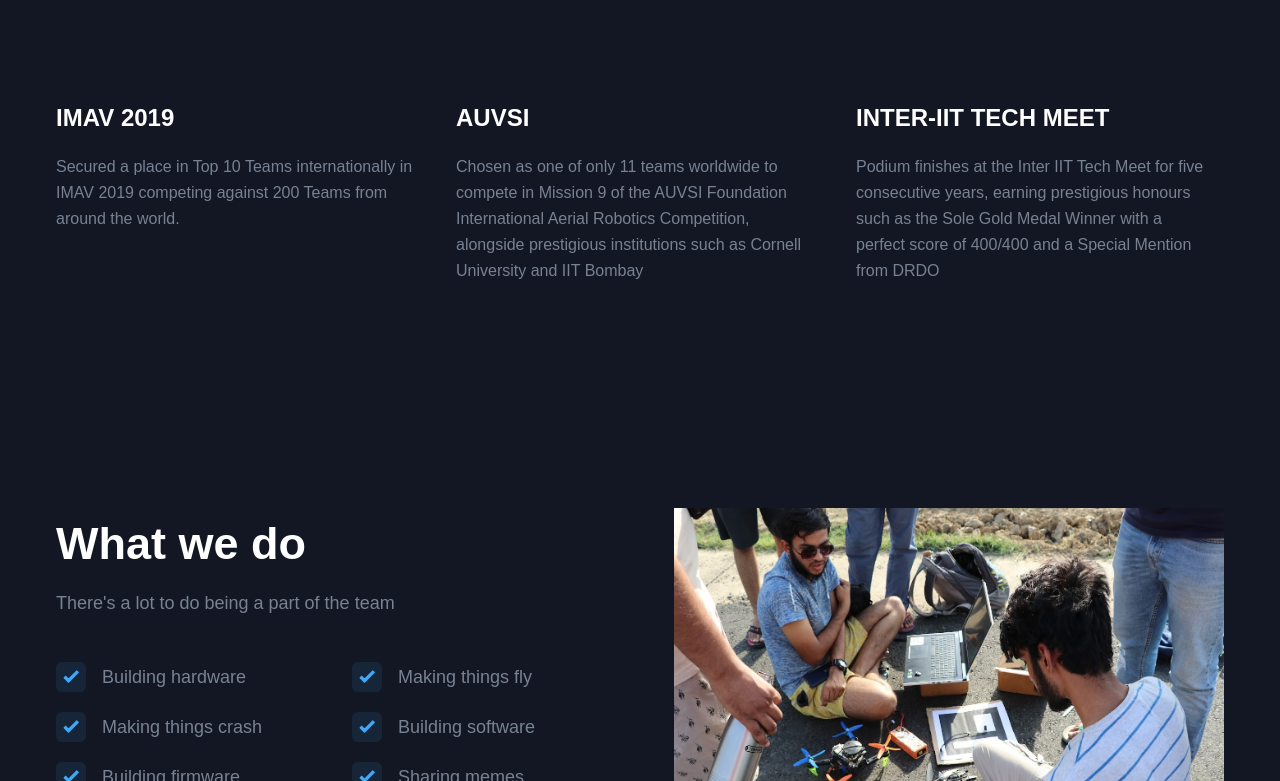
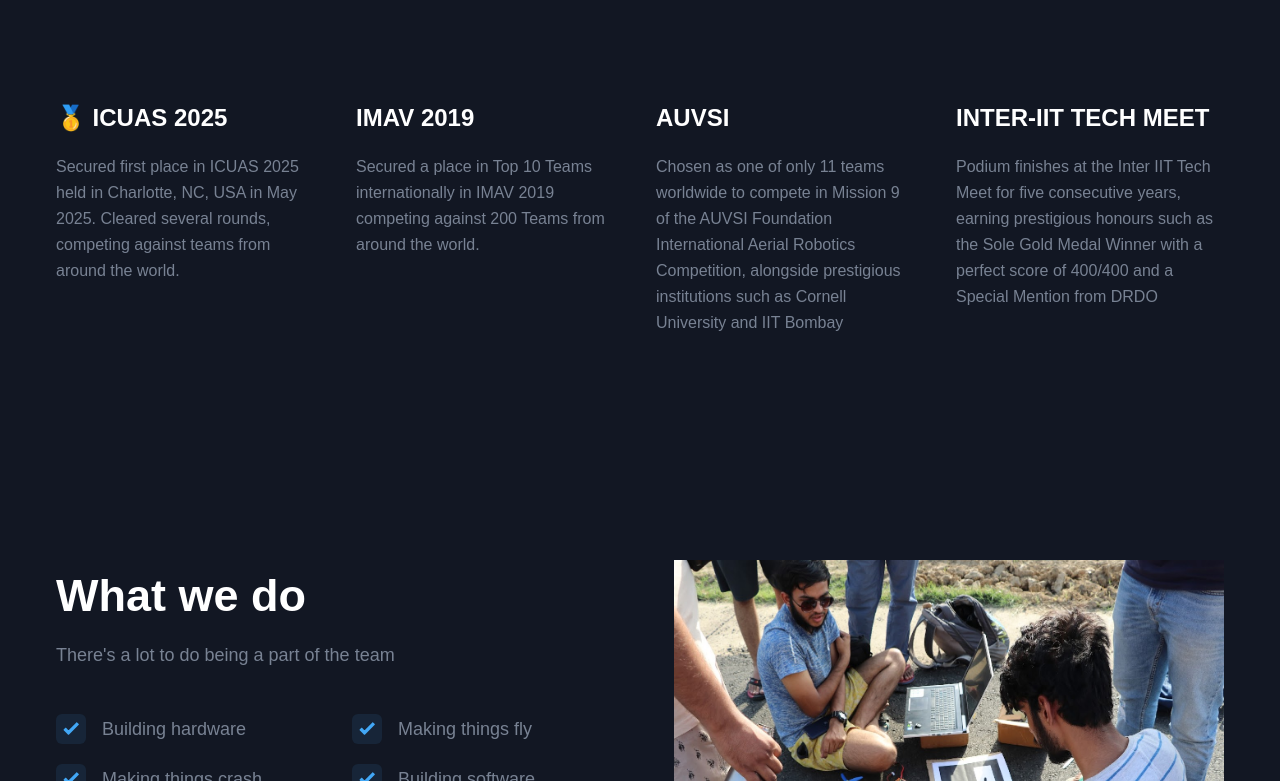
Before and after one commit to AerialRobotics-IITK/ariitk, a Next.js app: page / in a window 1280 px wide. Shown: the part 859-1640 px from the top of the page. Built offline with nearby package versions, Linux system fonts and the light colour scheme; a web font is replaced by a local one.

Commit message:
u[date awards

```diff
--- a/components/About/AboutSectionTwo.tsx
+++ b/components/About/AboutSectionTwo.tsx
@@ -11,7 +11,7 @@
               data-wow-delay=".15s"
             >
               <Image
-                src="/images/icuas25.jpg"
+                src="/images/icuas25.jpeg"
                 alt="icuas 2025 winners"
                 fill
                 className="drop-shadow-three dark:hidden dark:drop-shadow-none"
--- a/components/Features/featuresData.tsx
+++ b/components/Features/featuresData.tsx
@@ -1,6 +1,13 @@
 import { Feature } from "@/types/feature";
 import Image from "next/image";
 const featuresData: Feature[] = [
+  {
+    id: 1,
+    icon: "/images/icuas25.jpeg",
+    title: "🥇 ICUAS 2025",
+    paragraph:
+      "Secured first place in ICUAS 2025 held in Charlotte, NC, USA in May 2025. Cleared several rounds, competing against teams from around the world.",
+  },
   {
     id: 1,
 
--- a/components/Features/index.tsx
+++ b/components/Features/index.tsx
@@ -9,7 +9,7 @@
         <div className="container">
           <SectionTitle title="Awards and Recognition" paragraph="" center />
 
-          <div className="grid grid-cols-1 gap-x-8 gap-y-14 md:grid-cols-2 lg:grid-cols-3">
+          <div className="grid grid-cols-1 gap-x-8 gap-y-14 md:grid-cols-2 lg:grid-cols-4">
             {featuresData.map((feature) => (
               <SingleFeature key={feature.id} feature={feature} />
             ))}
```
